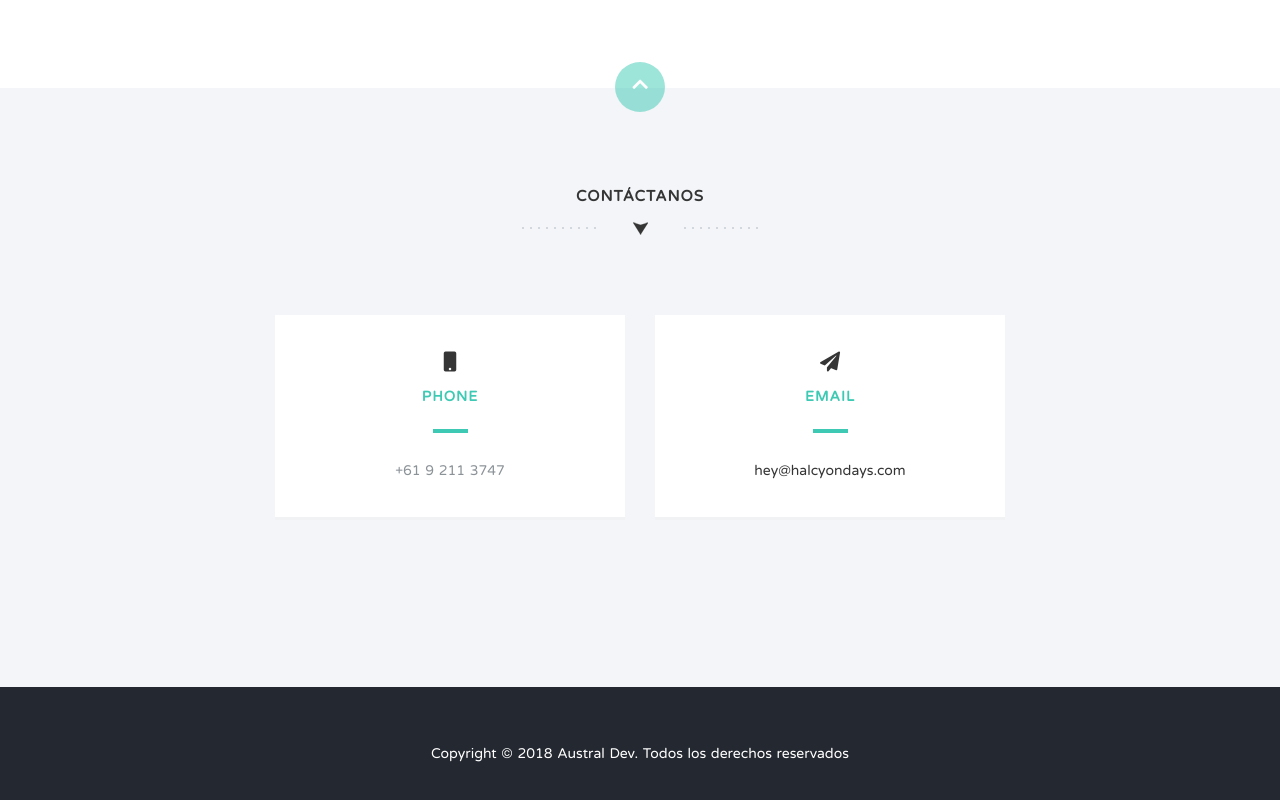
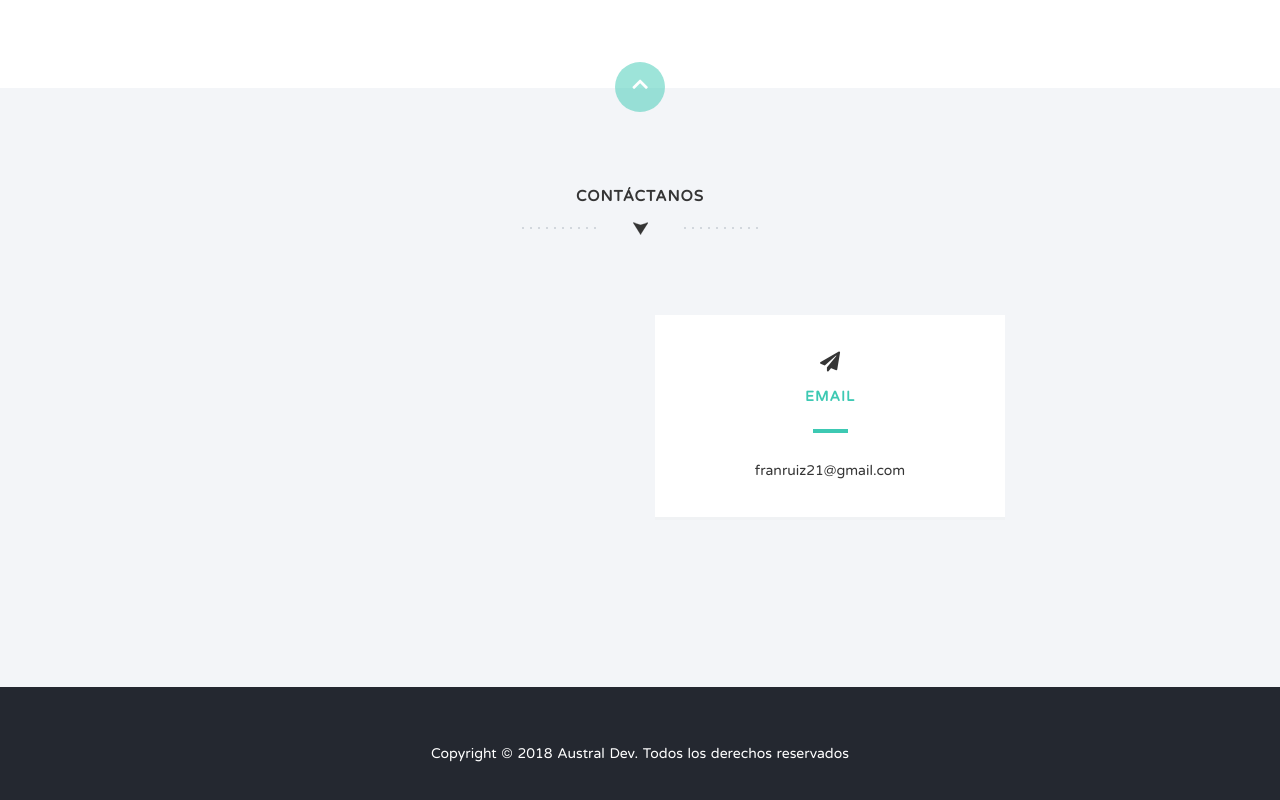
Before and after one commit to australdevspa/site, a plain HTML site: page index.html in a window 1280 px wide. Shown: the part 3281-4081 px from the top of the page. Drawn offline with nearby package versions, Linux system fonts and the light colour scheme.

Commit message:
Update index.html

```diff
--- a/index.html
+++ b/index.html
@@ -199,16 +199,10 @@
               </div>
             </div>
             <div class="row contact-details">
-              <div class="col-md-offset-2 col-md-4">
-                <div class="light-box box-hover">
-                  <h2><i class="fa fa-mobile"></i><span>Phone</span></h2>
-                  <p>+61 9 211 3747</p>
-                </div>
-              </div>
-              <div class="col-md-4">
+              <div class="col-md-offset-6 col-md-4">
                 <div class="light-box box-hover">
                   <h2><i class="fa fa-paper-plane"></i><span>Email</span></h2>
-                  <p><a href="#">hey@halcyondays.com</a></p>
+                  <p><a href="#">franruiz21@gmail.com</a></p>
                 </div>
               </div>
             </div>
```
